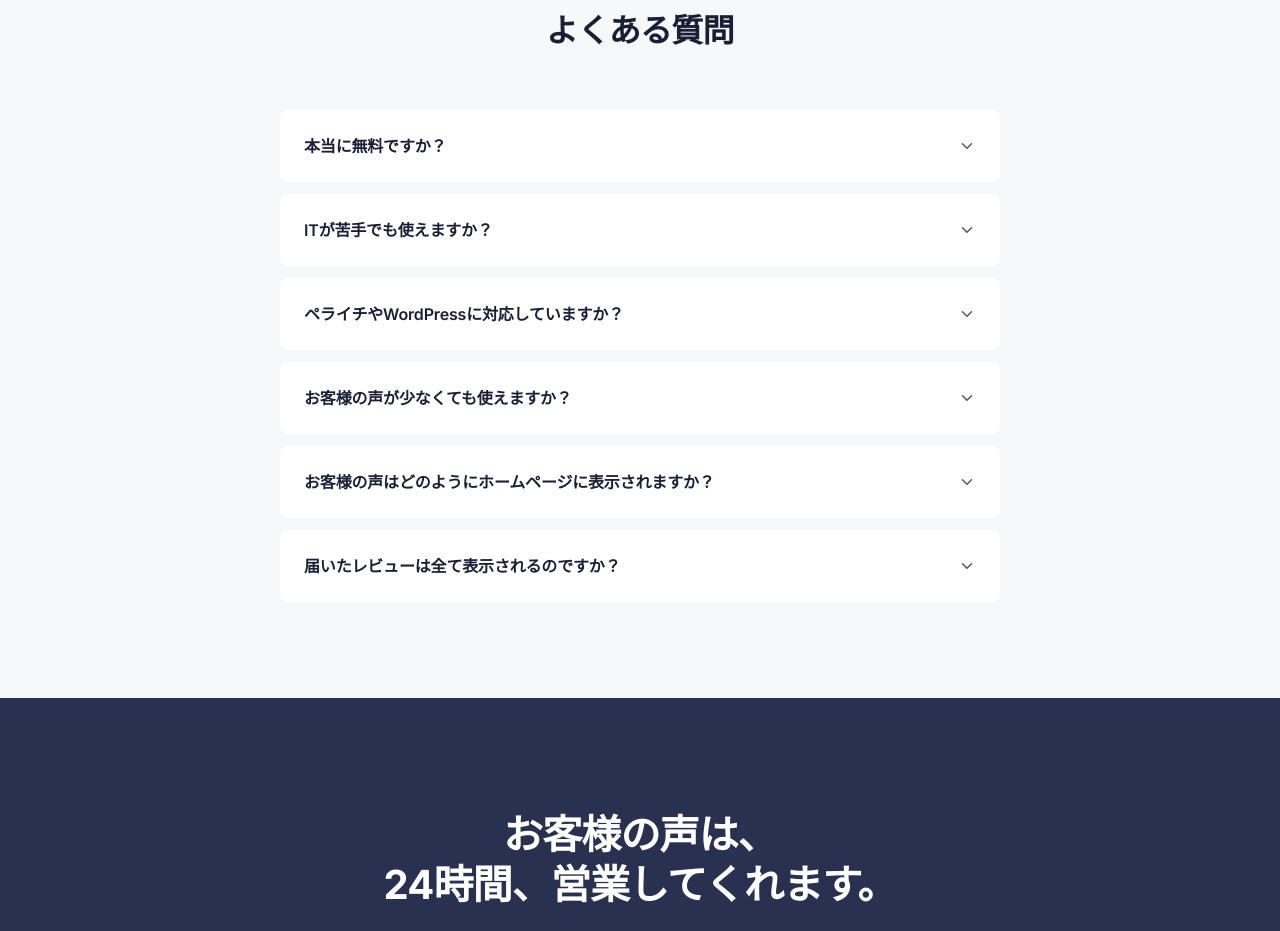
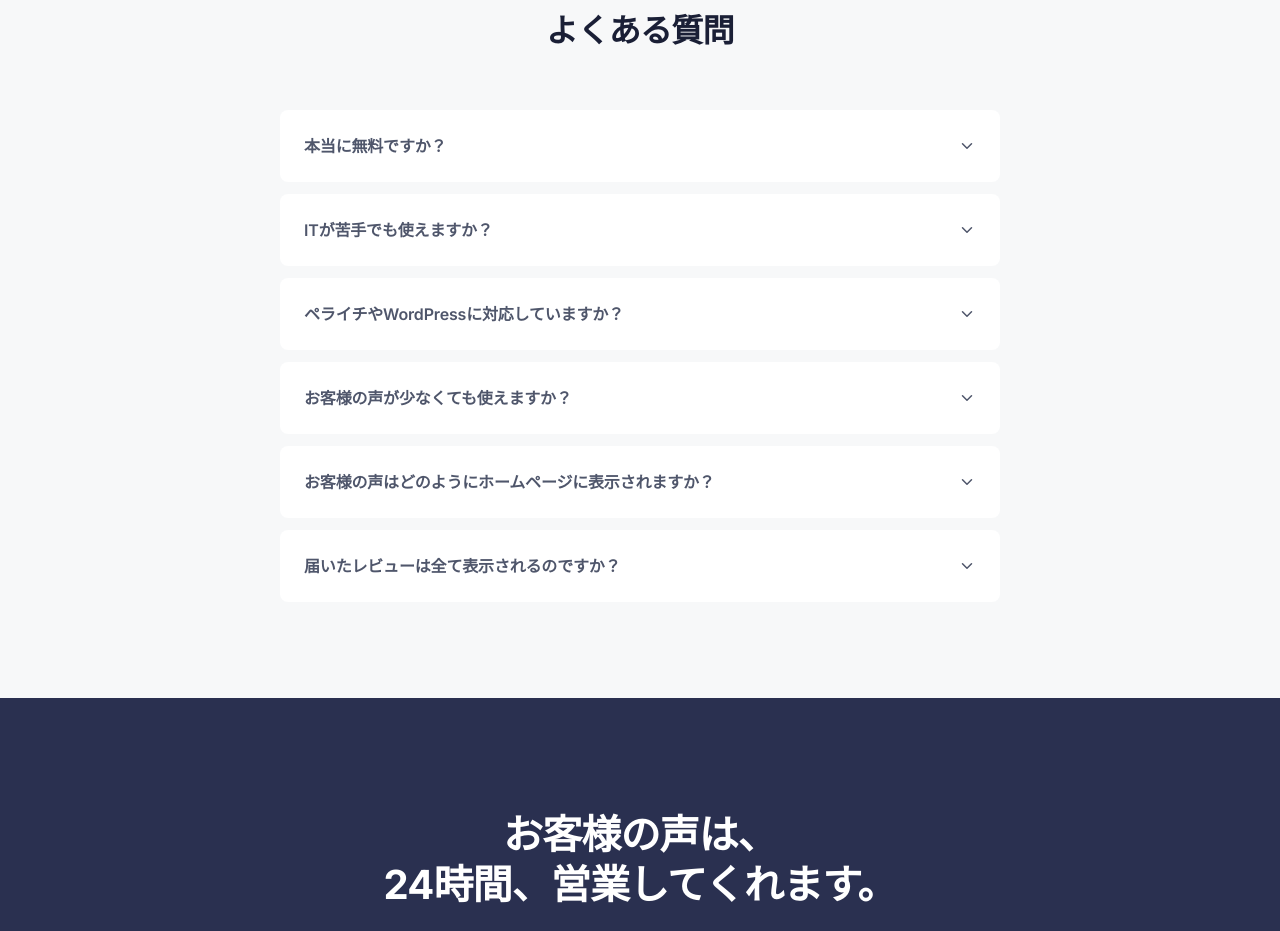
Before and after one commit to forRR444/voice-hub, a Next.js app: page / in a window 1280 px wide. Shown: the part 6740-7671 px from the top of the page. Built offline with nearby package versions, Linux system fonts and the light colour scheme; no server answers.

Commit message:
fix: FAQ質問文の色をslateに変更して柔らかく

```diff
--- a/src/app/components/faq-item.tsx
+++ b/src/app/components/faq-item.tsx
@@ -12,7 +12,7 @@ export default function FaqItem({ q, a }: { q: string; a: string }) {
       className="w-full bg-[var(--plate)] rounded-lg p-4 sm:p-6 text-left cursor-pointer hover:shadow-[0_2px_4px_rgba(26,31,54,0.04)] transition-shadow"
     >
       <div className="flex items-center justify-between gap-4">
-        <h3 className="text-sm sm:text-base font-semibold text-[var(--ink)] tracking-[-0.011em]">{q}</h3>
+        <h3 className="text-sm sm:text-base font-semibold text-[var(--slate)] tracking-[-0.011em]">{q}</h3>
         <ChevronDown
           size={18}
           className={`shrink-0 text-[var(--slate)] transition-transform duration-200 ${
```
